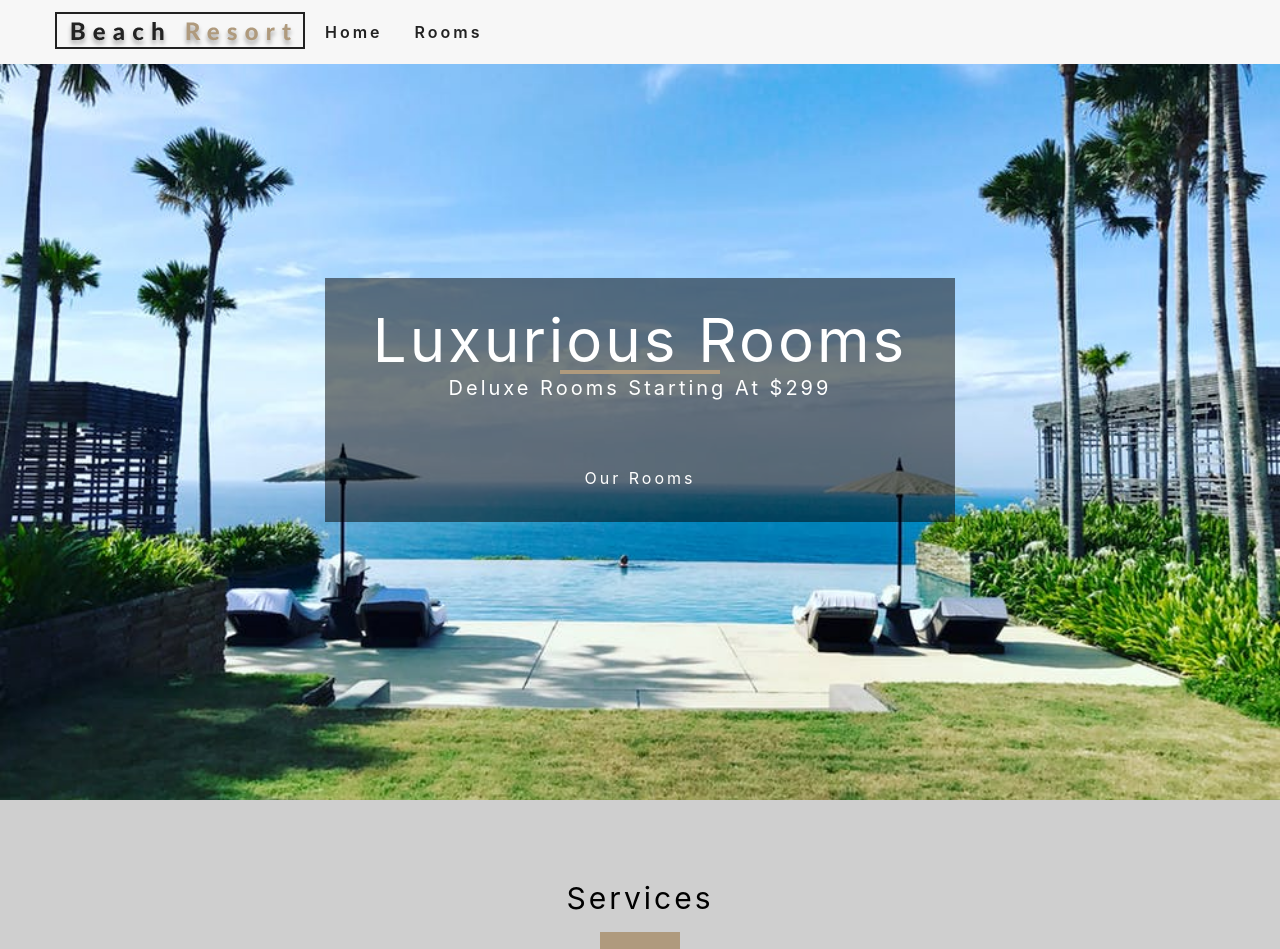
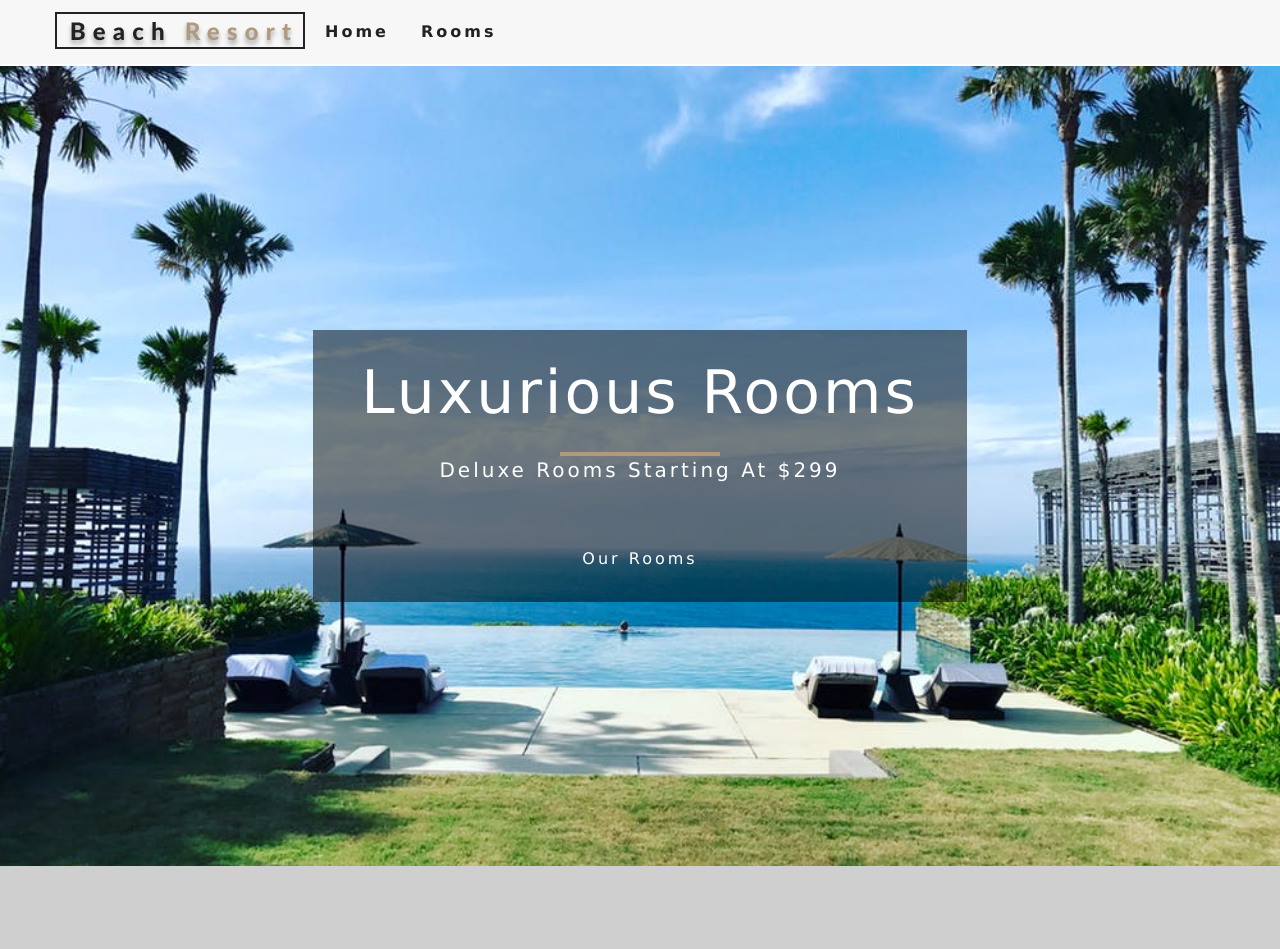
Before and after one commit to Siamak-Irani/hotel-reservation-with-react-0, a React (Create React App) app: page / in a window 1280 px wide. Shown: the top 949 px of the page. Built offline with nearby package versions, Linux system fonts and the light colour scheme.

Commit message:
More styles added

```diff
--- a/src/App.css
+++ b/src/App.css
@@ -36,3 +36,59 @@
     transform: rotate(360deg);
   }
 }
+
+
+* {
+  margin: 0;
+  padding: 0;
+  box-sizing: border-box;
+}
+:root {
+  --primaryColor: #af9a7d;
+  --mainWhite: #fff;
+  --offWhite: #f7f7f7;
+  --mainBlack: #222;
+  --mainGrey: #ececec;
+  --darkGrey: #cfcfcf;
+  --mainTransition: all 0.3s linear;
+  --mainSpacing: 3px;
+  --lightShadow: 2px 5px 3px 0px rgba(0, 0, 0, 0.5);
+  --darkShadow: 4px 10px 5px 0px rgba(0, 0, 0, 0.5);
+}
+/* globals */
+body {
+  padding-top: 66px;
+  color: var(--mainBlack);
+  background: var(--mainWhite);
+  font-family: Verdana, Geneva, Tahoma, sans-serif;
+  line-height: 1.4;
+}
+h1 {
+  font-size: 3em;
+  line-height: 1;
+  margin-bottom: 0.5em;
+}
+h2 {
+  font-size: 2em;
+  margin-bottom: 0.75em;
+}
+h3 {
+  font-size: 1.5em;
+  line-height: 1;
+  margin-bottom: 1em;
+}
+h4 {
+  font-size: 1.2em;
+  line-height: 1.25;
+  margin-bottom: 1.25em;
+}
+h5 {
+  font-size: 1em;
+  font-weight: bold;
+  margin-bottom: 1.5em;
+}
+h6 {
+  font-size: 1em;
+  font-weight: bold;
+  margin-bottom: 1.5em;
+}
```
